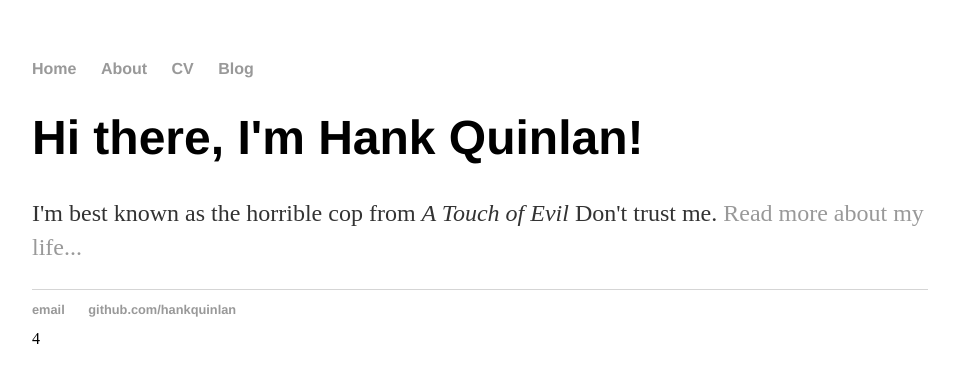
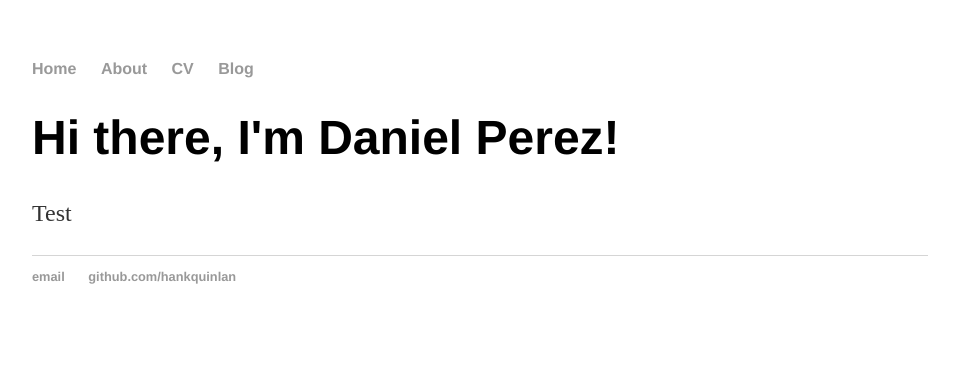
Before and after one commit to danperez28/danperez28.github.io, a Jekyll site: the page built from index.html, in a window 1280 px wide. Shown: the top 383 px of the page, without its empty margins (160-1119 px from the left). Built offline with Jekyll 4.4.1, drawn with Linux system fonts in a browser that asks for light colours.

Commit message:
Update index.html

```diff
--- a/index.html
+++ b/index.html
@@ -1,31 +1,8 @@
-<!DOCTYPE html>
-<html>
-	<head>
-		<title>Hank Quinlan, Horrible Cop</title>
-		<!-- link to main stylesheet -->
-		<link rel="stylesheet" type="text/css" href="/css/main.css">
-	</head>
-	<body>
-		<nav>
-    		<ul>
-        		<li><a href="/">Home</a></li>
-	        	<li><a href="/about">About</a></li>
-        		<li><a href="/cv">CV</a></li>
-        		<li><a href="/blog">Blog</a></li>
-    		</ul>
-		</nav>
-		<div class="container">
-    		<div class="blurb">
-        		<h1>Hi there, I'm Hank Quinlan!</h1>
-				<p>I'm best known as the horrible cop from <em>A Touch of Evil</em> Don't trust me. <a href="/about">Read more about my life...</a></p>
-    		</div><!-- /.blurb -->
-		</div><!-- /.container -->
-		<footer>
-    		<ul>
-        		<li><a href="mailto:hankquinlanhub@gmail.com">email</a></li>
-        		<li><a href="https://github.com/hankquinlan">github.com/hankquinlan</a></li>
-			</ul>
-		</footer>
-	</body>
-</html>
-4
+---
+layout: default
+title: Hank Quinlan, Horrible Cop
+---
+<div class="blurb">
+	<h1>Hi there, I'm Daniel Perez!</h1>
+	<p>Test</a></p>
+</div><!-- /.blurb -->
```
